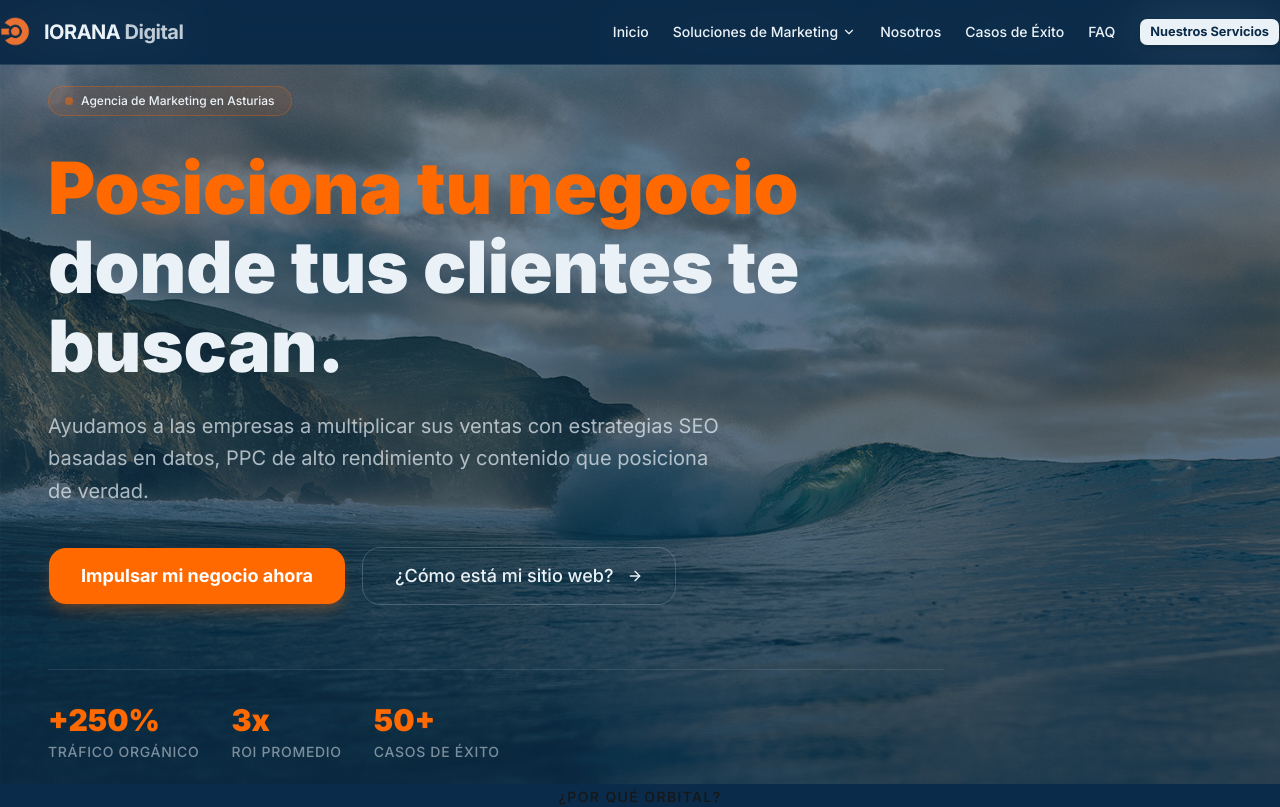
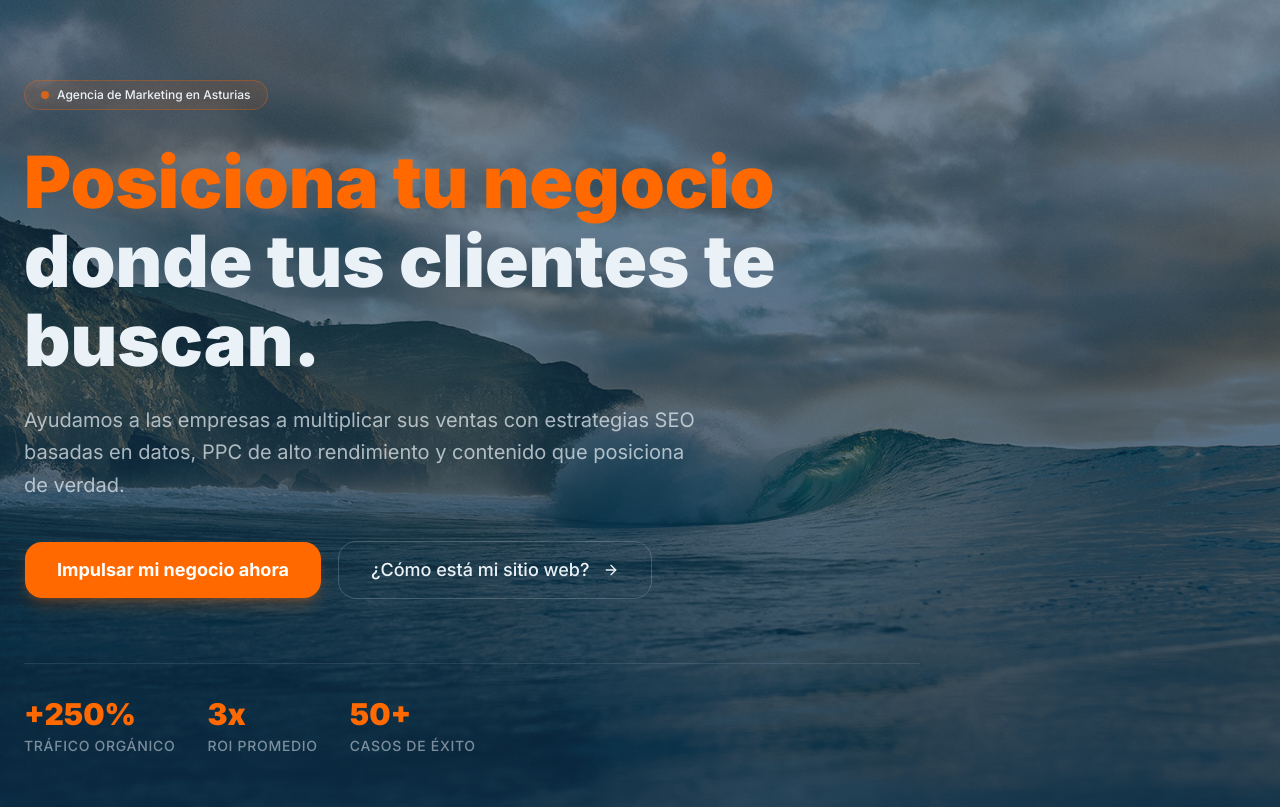
Before and after one commit to ioranadigital/iorana-next, a Next.js app: page / in a window 1280 px wide. Shown: the top 807 px of the page. Built offline with nearby package versions, Linux system fonts and the light colour scheme.

Commit message:
Update page.tsx

```diff
--- a/app/page.tsx
+++ b/app/page.tsx
@@ -1,96 +1,85 @@
 "use client";
+import { motion } from "framer-motion";
+import { ArrowRight } from "lucide-react";
+import { Button } from "@/components/ui/button";
 
-import React, { useEffect, useState } from "react";
-import { BrowserRouter, Routes, Route, useLocation } from "react-router-dom";
-import { QueryClient, QueryClientProvider } from "@tanstack/react-query";
-import { TooltipProvider } from "@/components/ui/tooltip";
-import { Toaster } from "@/components/ui/toaster";
-import { Toaster as Sonner } from "@/components/ui/sonner";
+const HeroSection = () => {
+  return (
+    <section id="hero" className="relative w-full min-h-[90vh] flex items-center overflow-visible bg-[#0a2b49]">
 
-// Componentes globales
-import Navbar from "@/components/Navbar";
-import Footer from "@/components/Footer"; // Importado aquí pero controlado
+      {/* 🖼️ FONDO FORZADO A ANCHO DE PANTALLA (VIEWPORT) */}
+      <div
+        className="absolute inset-0 z-0 h-full"
+        style={{
+          /* Estas 3 líneas obligan a la imagen a saltarse cualquier contenedor lateral */
+          width: '100vw',
+          left: '50%',
+          transform: 'translateX(-50%)',
 
-// Vistas base - Asegúrate de que la T sea Mayúscula para coincidir con tus archivos
-import Index from "./Index";
-import NotFound from "./NotFound";
-import Privacidad from "./Privacidad";
-import Terminos from "./Terminos"; // ✅ Corregido para evitar "Module not found"
+          backgroundImage: 'linear-gradient(to bottom, rgba(10, 43, 73, 0.5), rgba(10, 43, 73, 0.8)), url("/assets/hero-bg.jpg")',
+          backgroundSize: 'cover',
+          backgroundPosition: 'center',
+          backgroundRepeat: 'no-repeat'
+        }}
+      />
 
-// Servicios (Rutas relativas verificadas)
-import SeoTecnico from "../views/servicios/SeoTecnico";
-import PpcPaidSearch from "../views/servicios/PpcPaidSearch";
-import ContentMarketing from "../views/servicios/ContentMarketing";
-import Automatizaciones from "../views/servicios/Automatizaciones";
-import DesarrolloWeb from "../views/servicios/DesarrolloWeb";
-import ImagenDeMarca from "../views/servicios/ImagenDeMarca";
+      {/* CONTENIDO (Se mantiene centrado gracias al container) */}
+      <div className="container relative z-10 mx-auto px-6 pt-20 pb-16">
+        <motion.div
+          initial={{ opacity: 0, y: 30 }}
+          animate={{ opacity: 1, y: 0 }}
+          transition={{ duration: 0.8, ease: "easeOut" }}
+          className="max-w-4xl"
+        >
+          <div className="inline-flex items-center gap-2 px-4 py-1.5 rounded-full border border-orange-500/30 bg-orange-500/10 mb-8">
+            <div className="w-2 h-2 rounded-full bg-orange-500 animate-pulse" />
+            <span className="text-xs font-medium text-[#ebf2f7]">Agencia de Marketing en Asturias</span>
+          </div>
 
-// Soluciones
-import KitDigital from "../views/soluciones/KitDigital";
-import DisenoLandings from "../views/soluciones/DisenoLandings";
-import TodoParaTuNegocio from "../views/soluciones/TodoParaTuNegocio";
-import ComoEstaOptimizadoMiWeb from "../views/soluciones/ComoEstaOptimizadoMiWeb";
+          <h1 className="text-4xl sm:text-5xl md:text-6xl lg:text-7xl font-heading font-black leading-[1.1] mb-6 text-[#ebf2f7]">
+            <span className="text-orange-500">Posiciona tu negocio</span><br />
+            donde tus clientes te buscan.
+          </h1>
 
-const queryClient = new QueryClient();
+          <p className="text-lg md:text-xl text-[#ebf2f7]/70 max-w-2xl mb-10 leading-relaxed">
+            Ayudamos a las empresas a multiplicar sus ventas con estrategias SEO basadas en datos, PPC de alto rendimiento y contenido que posiciona de verdad.
+          </p>
 
-function ScrollToTop() {
-  const { pathname } = useLocation();
-  useEffect(() => {
-    window.scrollTo(0, 0);
-  }, [pathname]);
-  return null;
-}
+          <div className="flex flex-col sm:flex-row gap-4 items-start sm:items-center">
+            <Button
+              className="bg-orange-500 hover:bg-orange-600 text-white px-8 py-7 text-lg rounded-2xl font-bold shadow-lg shadow-orange-500/20"
+              onClick={() => window.location.href = "/contacto"}
+            >
+              Impulsar mi negocio ahora
+            </Button>
 
-export default function Page() {
-  const [isMounted, setIsMounted] = useState(false);
+            <Button
+              variant="outline"
+              className="border-[#ebf2f7]/20 text-[#ebf2f7] hover:bg-[#ebf2f7]/5 px-8 py-7 text-lg rounded-2xl bg-transparent"
+              onClick={() => window.location.href = "/soluciones/como-esta-optimizado-mi-web"}
+            >
+              ¿Cómo está mi sitio web?
+              <ArrowRight className="ml-2 h-5 w-5" />
+            </Button>
+          </div>
 
-  useEffect(() => {
-    setIsMounted(true);
-  }, []);
+          {/* Stats */}
+          <div className="flex flex-wrap gap-8 mt-16 pt-8 border-t border-[#ebf2f7]/10">
+            {[
+              { value: "+250%", label: "Tráfico orgánico" },
+              { value: "3x", label: "ROI promedio" },
+              { value: "50+", label: "Casos de éxito" },
+            ].map((stat) => (
+              <div key={stat.label}>
+                <div className="text-2xl md:text-3xl font-heading font-black text-orange-500">{stat.value}</div>
+                <div className="text-sm text-[#ebf2f7]/50 mt-1 uppercase tracking-wider font-medium">{stat.label}</div>
+              </div>
+            ))}
+          </div>
+        </motion.div>
+      </div>
+    </section>
+  );
+};
 
-  if (!isMounted) return null;
-
-  return (
-    <QueryClientProvider client={queryClient}>
-      <TooltipProvider>
-        <Toaster />
-        <Sonner />
-        <BrowserRouter>
-          <ScrollToTop />
-
-          {/* Fondo bg-[#0a2b49] consistente con la sección Nosotros */}
-          <div className="flex flex-col min-h-screen bg-[#0a2b49]">
-            <Navbar />
-
-            <main className="flex-1 w-full overflow-visible pt-16">
-              <Routes>
-                <Route path="/" element={<Index />} />
-                <Route path="/privacidad" element={<Privacidad />} />
-                <Route path="/terminos" element={<Terminos />} />
-
-                {/* Servicios */}
-                <Route path="/servicios/seo-tecnico" element={<SeoTecnico />} />
-                <Route path="/servicios/ppc-paid-search" element={<PpcPaidSearch />} />
-                <Route path="/servicios/content-marketing" element={<ContentMarketing />} />
-                <Route path="/servicios/automatizaciones" element={<Automatizaciones />} />
-                <Route path="/servicios/desarrollo-web" element={<DesarrolloWeb />} />
-                <Route path="/servicios/imagen-de-marca" element={<ImagenDeMarca />} />
-
-                {/* Soluciones */}
-                <Route path="/soluciones/kit-digital" element={<KitDigital />} />
-                <Route path="/soluciones/diseno-landings" element={<DisenoLandings />} />
-                <Route path="/soluciones/todo-para-tu-negocio" element={<TodoParaTuNegocio />} />
-                <Route path="/soluciones/como-esta-optimizado-mi-web" element={<ComoEstaOptimizadoMiWeb />} />
-
-                <Route path="*" element={<NotFound />} />
-              </Routes>
-            </main>
-
-            {/* ✅ Footer único al final de la estructura de rutas */}
-            <Footer />
-          </div>
-        </BrowserRouter>
-      </TooltipProvider>
-    </QueryClientProvider>
-  );
-}
+export default HeroSection;
```
